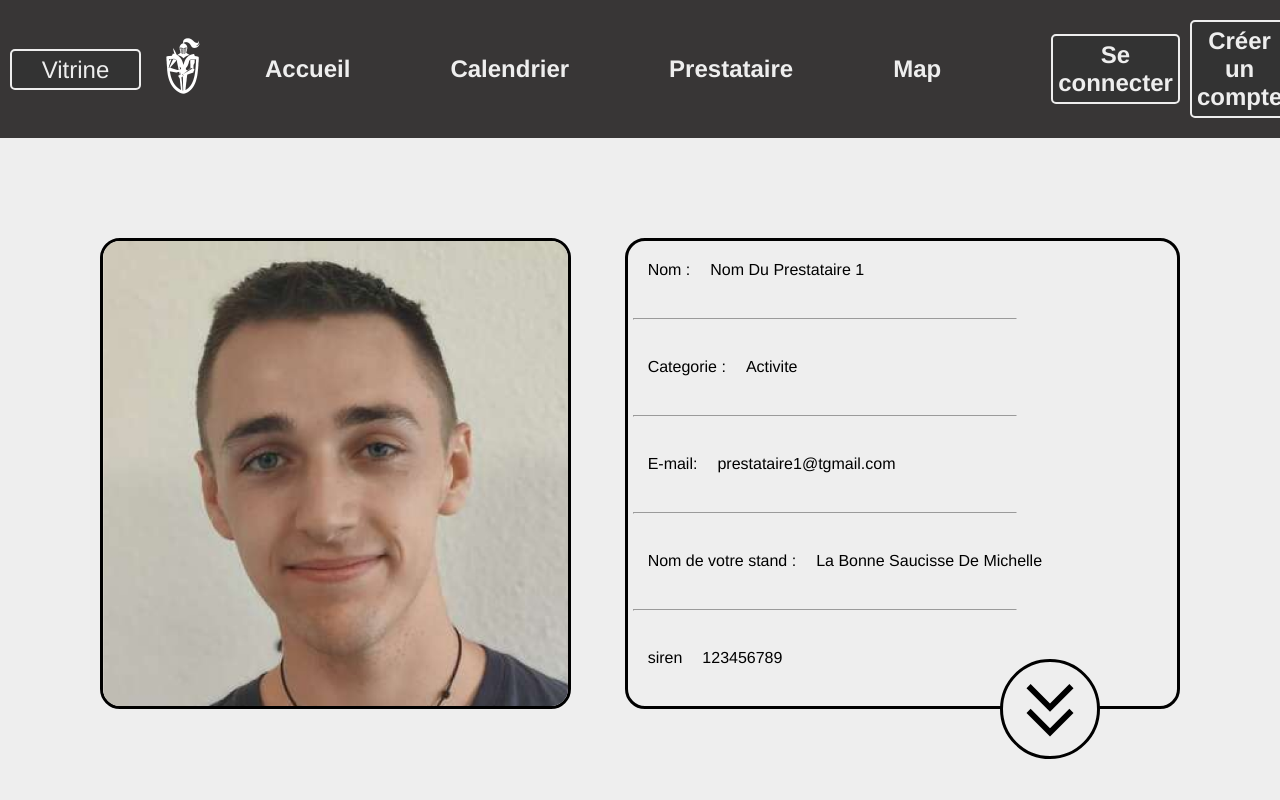
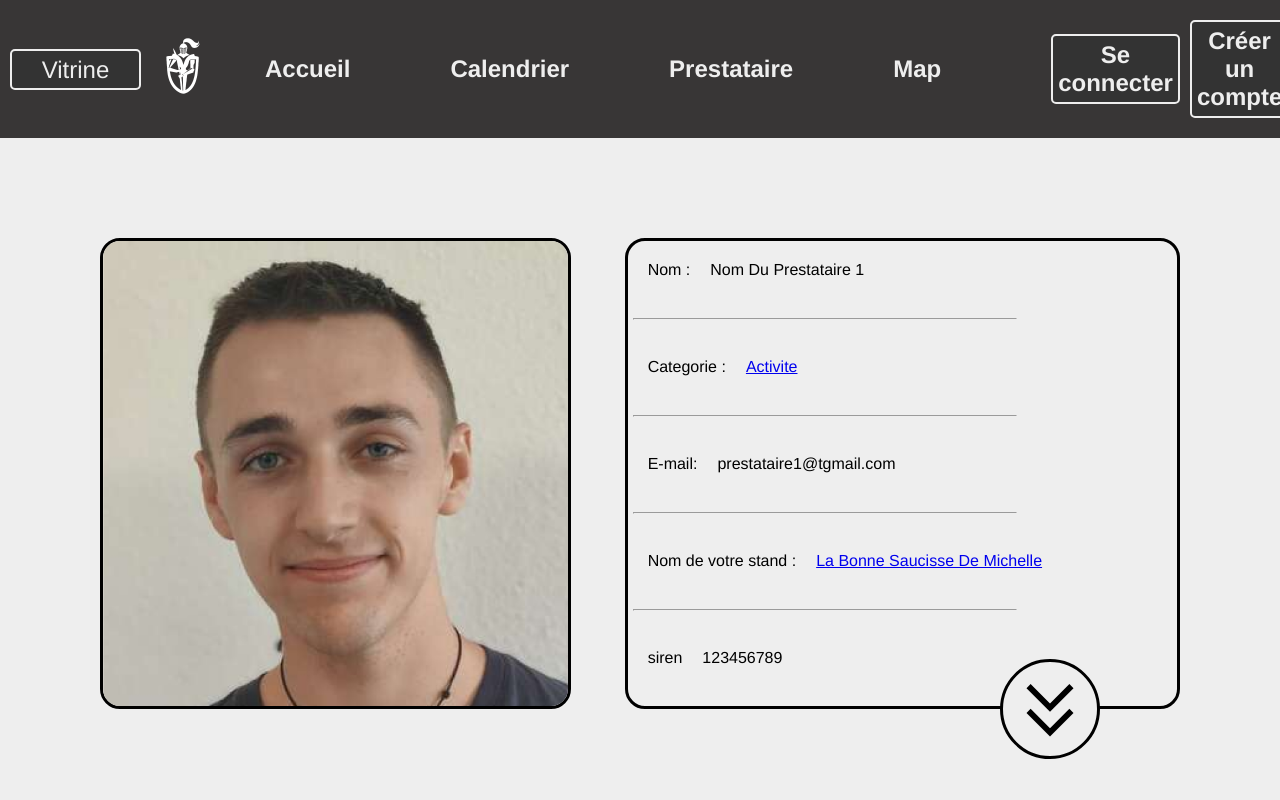
Before and after one commit to ThomasG1raud/saes3_vue, a Vue app: page /prestataire/profil/1 in a window 1280 px wide. Shown: the top 800 px of the page. Built offline with nearby package versions, Linux system fonts and the light colour scheme; the HTML template or start-up script is replaced by a standard one.

Commit message:
correction for CardPrestataireForAdminView.vue

```diff
--- a/src/components/map/CardPrestataireForAdminView.vue
+++ b/src/components/map/CardPrestataireForAdminView.vue
@@ -1,47 +1,47 @@
 <template>
-  <router-link class="linkCard" :to="'/prestataire/'+prestataire.id">
+  <router-link class="linkCard" :to="'/prestataire/'+curentPrestataire.id">
     <div class="card">
 <!--      {{prestataire}}-->
       <div class="divImage">
-        <img :src="require('../../assets/'+prestataire.imagePrestataire)">
+        <img :src="require('../../assets/'+curentPrestataire.imagePrestataire)">
       </div>
       <div class="divInfo">
         <div class="infoStand">
           <p>12h23 - 16h45</p>
-          <h2> {{ prestataire.nomStand }}</h2>
+          <h2> {{ curentPrestataire.nomStand }}</h2>
         </div>
         <div class="infoPrestataire">
           <div class="info">
             <p>Nom :</p>
-            <p>{{ prestataire.name }}</p>
+            <p>{{ curentPrestataire.name }}</p>
           </div>
           <hr>
           <div class="info">
             <p>Categorie :</p>
-            <p>{{ prestataire.type }}</p>
+            <p>{{ curentPrestataire.type }}</p>
           </div>
           <hr>
         </div>
       </div>
       <div class="divTextPresentation">
-        <p>{{prestataire.text}}</p>
+        <p>{{curentPrestataire.text}}</p>
       </div>
     </div>
   </router-link>
 </template>
 
 <script>
+import {mapGetters} from "vuex";
+
 export default {
   name: "CardPrestataireForAdminView",
   props: {
-    prestataire: {
-      name: String,
-      text: String,
-      imagePrestataire: String,
-      imageStand: String,
-      nomStand : String,
-      type: String,
-      id: Number
+    id: Number
+  },
+  computed :{
+    ...mapGetters(["getInfoPrestataire"]),
+    curentPrestataire() {
+      return this.getInfoPrestataire(this.id)
     }
   }
 }
--- a/src/router/index.js
+++ b/src/router/index.js
@@ -107,23 +107,7 @@ const routes = [
       path: ":idPrestataire",
       component: () => import('../components/map/CardPrestataireForAdminView'),
       props: (route) => ({
-        // prestataire: this.$store.getters.getInfoPrestataire(route.params.idPrestataire),
-        prestataire: {
-          name: "Nom du prestataire 1",
-          text: "Lorem Ipsum is simply dummy text of the printing and typesetting industry. Lorem Ipsum has been the industry's standard dummy text ever since the 1500s, when an unknown printer took a galley of type and scrambled it to make a type specimen book.",
-          imagePrestataire: "prestataire.png",
-          imageStand: "stand.png",
-          nomStand:" la bonne saucisse de michelle",
-          idStand:1,
-          type: "activite",
-          email: "prestataire1@tgmail.com",
-          siren: 123456789,
-          id: route.params.idPrestataire
-        },
-        // prestataire: (route.params.idPrestataire),
-        // prestataire: (route.params.idPrestataire),
-        // prestataire: this.$store.getters.getInfoPrestataire(route.params.idPrestataire),
-        // prestataire: this.$store.getters.getInfoPrestataire(1),
+        id: parseInt(route.params.idPrestataire)
       })
     }]
   },
@@ -142,8 +126,13 @@ const routes = [
 const router = new VueRouter({
   mode: "history",
   scrollBehavior: function (to) {
-    if (to.hash) return
-    return { x: 0, y: 0 }
+    console.log(to.hash)
+    if (to.hash) return new Promise((resolve)=> {
+      setTimeout(()=>{
+        resolve ({ el: to.hash })
+      }, 1000)
+    })
+    return {x: 0, y: 0}
   },
   routes
 })
--- a/src/views/prestataire/PrestataireProfilView.vue
+++ b/src/views/prestataire/PrestataireProfilView.vue
@@ -13,8 +13,14 @@
         <hr>
 
         <div class="partie">
-          <p> Categorie :</p>
-          <p class="text-capitalize"> {{ prestataire.type }} </p>
+          <p>
+            Categorie :
+          </p>
+          <p class="text-capitalize">
+            <router-link :to="'/prestataire/#'+prestataire.type">
+              {{ prestataire.type }}
+            </router-link>
+          </p>
         </div>
 
         <hr>
@@ -28,7 +34,11 @@
 
         <div class="partie">
           <p> Nom de votre stand : </p>
-          <p class="text-capitalize"> {{ prestataire.nomStand }} </p>
+          <p class="text-capitalize">
+            <router-link :to="'/map/'+prestataire.idStand">
+              {{ prestataire.nomStand }}
+            </router-link>
+          </p>
         </div>
 
         <hr>
@@ -59,6 +69,7 @@ export default {
       imagePrestataire: String,
       imageStand: String,
       nomStand : String,
+      idStand: Number,
       type: String,
       email: String,
       siren: Number,
--- a/src/views/vitrine/HomeView.vue
+++ b/src/views/vitrine/HomeView.vue
@@ -6,7 +6,7 @@
 
     <section>
       <div class="grid" id="grid">
-        <CardActivityView link-card="/prestataire/#activite" type="activite" image-card="activite.png" title-card="Activités"
+        <CardActivityView :link-card="{path: '/prestataire', hash:'activite'}" type="activite" image-card="activite.png" title-card="Activités"
                           text-card="Découvrez les anciennes méthodes de la  sculpture, de la forge ou encore de la caligraphie"/>
         <CardActivityView link-card="/prestataire/#spectacle" type="spectacle" image-card="spectacle.png" title-card="Spectacles"
                           text-card="Assistez aux combats de preux chevaliers, ecoutez la musique des temps anciens ou bien encore venez découvrir la vie des habitants du Moyen-age"/>
```
